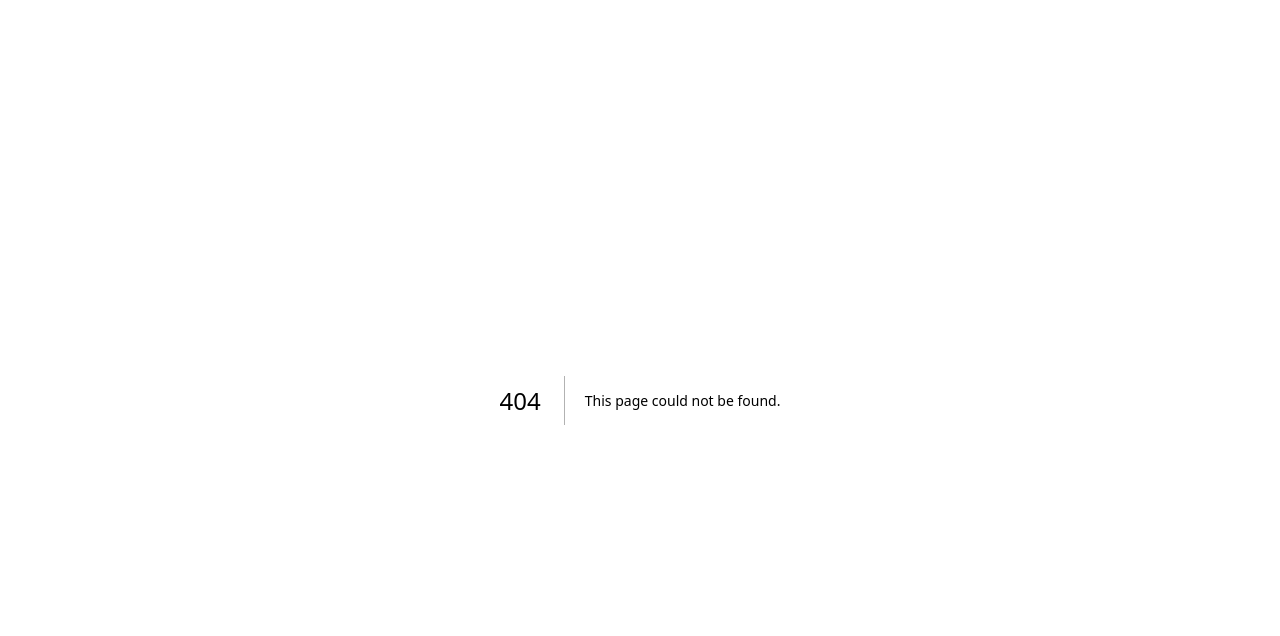
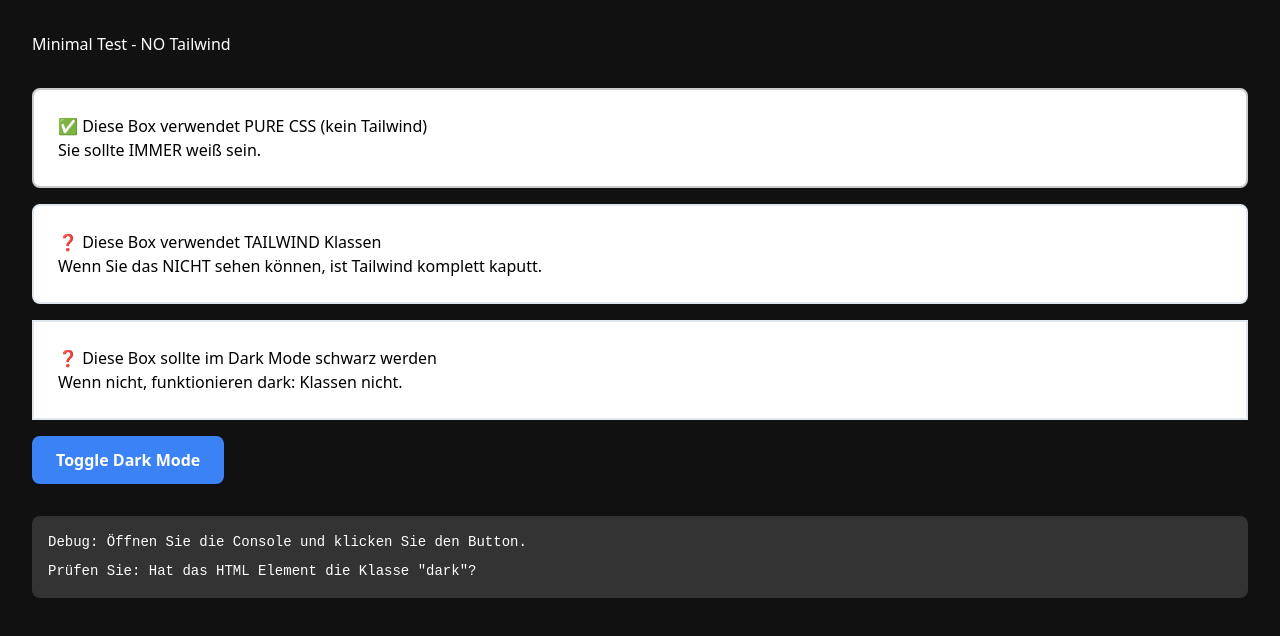
Before and after one commit to skquievreux/svg-grafik-generator, a Next.js app in the folder svg-grafik-next/: page /minimal-test in a window 1280 px wide. Before the commit this address had no page. Shown: the top 636 px of the page. Built offline with nearby package versions, Linux system fonts and the light colour scheme.

Commit message:
fix(v1.8.0): implement Tailwind v4 with @custom-variant dark mode - WORKING!

```diff
--- a/svg-grafik-next/app/globals.css
+++ b/svg-grafik-next/app/globals.css
@@ -1,83 +1,94 @@
-@tailwind base;
-@tailwind components;
-@tailwind utilities;
+@import "tailwindcss";
 
+/* ============================================
+   Dark Mode Custom Variant (CRITICAL!)
+   ============================================ */
+@custom-variant dark (&:where(.dark, .dark *));
+
+/* ============================================
+   Theme Variablen (ersetzt tailwind.config.js)
+   ============================================ */
+@theme {
+  /* Custom Colors - Space Theme */
+  --color-space-950: #050511;
+  --color-space-900: #0a0b1e;
+  --color-space-800: #141428;
+  --color-space-light: #2a2b4a;
+
+  /* Neon Accents */
+  --color-neon-gold: #FFD700;
+  --color-neon-purple: #BD00FF;
+  --color-neon-cyan: #00F0FF;
+  --color-neon-pink: #FF0055;
+
+  /* Primary Colors */
+  --color-primary: #D4B55C;
+  --color-secondary: #2C3E50;
+
+  /* Functional Colors */
+  --color-success: #10B981;
+  --color-warning: #F59E0B;
+  --color-error: #EF4444;
+  --color-info: #3B82F6;
+}
+
+/* ============================================
+   Base Layer für CSS Variablen
+   ============================================ */
 @layer base {
   :root {
-    /* LIGHT MODE (Default) */
+    /* Light Mode Variablen */
     --background: 0 0% 93%;
-    /* #edeff2 - Light gray optimized for dashboards */
     --foreground: 222 47% 11%;
-    /* Dark blue/gray text */
-
     --card: 0 0% 100%;
     --card-foreground: 222 47% 11%;
-
     --popover: 0 0% 100%;
     --popover-foreground: 222 47% 11%;
-
     --primary: 221 83% 53%;
-    /* Blue 600 */
     --primary-foreground: 210 40% 98%;
-
     --secondary: 210 40% 96.1%;
     --secondary-foreground: 222 47% 11%;
-
     --muted: 210 40% 96.1%;
     --muted-foreground: 215 16% 47%;
-
     --accent: 210 40% 96.1%;
     --accent-foreground: 222 47% 11%;
-
     --destructive: 0 84.2% 60.2%;
     --destructive-foreground: 210 40% 98%;
-
     --border: 214 32% 91%;
     --input: 214 32% 91%;
     --ring: 221 83% 53%;
-
     --radius: 0.75rem;
-    --font-sans: 'Inter', sans-serif;
   }
 
   .dark {
-    /* DARK MODE (Cosmic) */
+    /* Dark Mode Variablen */
     --background: 240 10% 4%;
-    /* #050511 Deep Space */
     --foreground: 210 40% 98%;
-
     --card: 240 10% 7%;
-    /* Space 900 like */
     --card-foreground: 210 40% 98%;
-
     --popover: 240 10% 4%;
     --popover-foreground: 210 40% 98%;
-
     --primary: 48 96% 51%;
-    /* Gold */
     --primary-foreground: 240 5.9% 10%;
-
     --secondary: 240 3.7% 15.9%;
     --secondary-foreground: 0 0% 98%;
-
     --muted: 240 3.7% 15.9%;
     --muted-foreground: 240 5% 64.9%;
-
     --accent: 240 3.7% 15.9%;
     --accent-foreground: 0 0% 98%;
-
     --destructive: 0 62.8% 30.6%;
     --destructive-foreground: 0 0% 98%;
-
     --border: 240 3.7% 15.9%;
     --input: 240 3.7% 15.9%;
     --ring: 240 4.9% 83.9%;
   }
-}
 
-@layer base {
   * {
     border-color: hsl(var(--border));
+  }
+
+  html {
+    scroll-behavior: smooth;
   }
 
   body {
@@ -88,7 +99,7 @@
     transition: background-color 0.3s ease, color 0.3s ease;
   }
 
-  /* Only apply cosmic gradients in dark mode */
+  /* Cosmic gradients only in dark mode */
   .dark body {
     background-image:
       radial-gradient(circle at 10% 20%, rgba(189, 0, 255, 0.1) 0%, transparent 40%),
@@ -97,7 +108,9 @@
   }
 }
 
-/* Custom Scrollbar */
+/* ============================================
+   Custom Scrollbar
+   ============================================ */
 ::-webkit-scrollbar {
   width: 8px;
   height: 8px;
@@ -116,19 +129,10 @@
   background: rgba(255, 255, 255, 0.25);
 }
 
-/* Confetti Particle Animation */
-.confetti-piece {
-  position: absolute;
-  width: 8px;
-  height: 8px;
-  background-color: #ffd700;
-  opacity: 0;
-  pointer-events: none;
-  z-index: 9999;
-}
-
-/* Glass Card Utility for Light/Dark Mode */
-.glass-card {
+/* ============================================
+   Custom Utilities
+   ============================================ */
+@utility glass-card {
   background: rgba(255, 255, 255, 0.7);
   backdrop-filter: blur(12px);
   border: 1px solid rgba(0, 0, 0, 0.1);
--- /dev/null
+++ b/svg-grafik-next/app/minimal-test/page.tsx
@@ -0,0 +1,61 @@
+'use client';
+
+export default function MinimalTest() {
+    return (
+        <div style={{ padding: '2rem', minHeight: '100vh', backgroundColor: '#111' }}>
+            <h1 style={{ color: 'white', marginBottom: '2rem' }}>Minimal Test - NO Tailwind</h1>
+
+            {/* Pure CSS - should ALWAYS work */}
+            <div style={{
+                padding: '1.5rem',
+                marginBottom: '1rem',
+                backgroundColor: 'white',
+                color: 'black',
+                border: '2px solid #ccc',
+                borderRadius: '8px'
+            }}>
+                <p>✅ Diese Box verwendet PURE CSS (kein Tailwind)</p>
+                <p>Sie sollte IMMER weiß sein.</p>
+            </div>
+
+            {/* Tailwind classes */}
+            <div className="p-6 mb-4 bg-white text-black border-2 rounded-lg">
+                <p>❓ Diese Box verwendet TAILWIND Klassen</p>
+                <p>Wenn Sie das NICHT sehen können, ist Tailwind komplett kaputt.</p>
+            </div>
+
+            {/* Dark mode test */}
+            <div className="p-6 mb-4 bg-white dark:bg-black text-black dark:text-white border-2">
+                <p>❓ Diese Box sollte im Dark Mode schwarz werden</p>
+                <p>Wenn nicht, funktionieren dark: Klassen nicht.</p>
+            </div>
+
+            <button
+                onClick={() => {
+                    document.documentElement.classList.toggle('dark');
+                    console.log('HTML classes:', document.documentElement.className);
+                }}
+                style={{
+                    padding: '0.75rem 1.5rem',
+                    backgroundColor: '#3b82f6',
+                    color: 'white',
+                    border: 'none',
+                    borderRadius: '0.5rem',
+                    cursor: 'pointer',
+                    fontWeight: '600'
+                }}
+            >
+                Toggle Dark Mode
+            </button>
+
+            <div style={{ marginTop: '2rem', padding: '1rem', backgroundColor: '#333', color: 'white', borderRadius: '8px' }}>
+                <p style={{ fontSize: '0.875rem', fontFamily: 'monospace' }}>
+                    Debug: Öffnen Sie die Console und klicken Sie den Button.
+                </p>
+                <p style={{ fontSize: '0.875rem', fontFamily: 'monospace', marginTop: '0.5rem' }}>
+                    Prüfen Sie: Hat das HTML Element die Klasse "dark"?
+                </p>
+            </div>
+        </div>
+    );
+}
--- /dev/null
+++ b/svg-grafik-next/app/simple-test/page.tsx
@@ -0,0 +1,36 @@
+'use client';
+
+export default function SimpleDarkTest() {
+    return (
+        <div className="min-h-screen p-8">
+            <h1 className="text-4xl font-bold mb-8">Simple Dark Mode Test</h1>
+
+            {/* This should work if Tailwind dark: works */}
+            <div className="p-6 mb-4 bg-white dark:bg-black text-black dark:text-white border-2">
+                <p>Dieser Text sollte im Dark Mode weiß auf schwarz sein.</p>
+                <p className="mt-2 text-sm opacity-70">
+                    Wenn Sie das NICHT sehen können, funktionieren die dark: Klassen nicht.
+                </p>
+            </div>
+
+            {/* Manual toggle */}
+            <button
+                onClick={() => {
+                    const html = document.documentElement;
+                    html.classList.toggle('dark');
+                    console.log('Toggled! Classes:', html.className);
+                }}
+                className="px-6 py-3 bg-blue-600 text-white rounded-lg font-semibold"
+            >
+                Toggle Dark Mode
+            </button>
+
+            {/* Show current state */}
+            <div className="mt-4 p-4 bg-gray-100 dark:bg-gray-800 rounded">
+                <p className="text-sm font-mono text-gray-900 dark:text-gray-100">
+                    Wenn diese Box im Dark Mode NICHT dunkel wird, ist Tailwind kaputt.
+                </p>
+            </div>
+        </div>
+    );
+}
--- /dev/null
+++ b/svg-grafik-next/app/test-dark/page.tsx
@@ -0,0 +1,74 @@
+'use client';
+
+export default function DarkModeTest() {
+    return (
+        <div className="min-h-screen p-8">
+            <h1 className="text-4xl font-bold mb-8 text-gray-900 dark:text-white">
+                Dark Mode Test
+            </h1>
+
+            <div className="space-y-4">
+                {/* Test 1: Basic dark mode */}
+                <div className="p-6 bg-white dark:bg-gray-900 border-2 border-gray-200 dark:border-gray-700 rounded-lg">
+                    <h2 className="text-xl font-semibold text-gray-900 dark:text-white mb-2">
+                        Test 1: Basic Dark Mode
+                    </h2>
+                    <p className="text-gray-600 dark:text-gray-300">
+                        Dieser Hintergrund sollte im Dark Mode dunkel sein.
+                    </p>
+                </div>
+
+                {/* Test 2: Space colors */}
+                <div className="p-6 bg-white dark:bg-space-950 border-2 border-gray-200 dark:border-space-800 rounded-lg">
+                    <h2 className="text-xl font-semibold text-gray-900 dark:text-white mb-2">
+                        Test 2: Space-950 Background
+                    </h2>
+                    <p className="text-gray-600 dark:text-gray-300">
+                        Dieser Hintergrund sollte im Dark Mode TIEFSCHW ARZ (space-950) sein.
+                    </p>
+                </div>
+
+                {/* Test 3: Manual toggle */}
+                <div className="p-6 bg-gray-100 dark:bg-gray-800 rounded-lg">
+                    <h2 className="text-xl font-semibold text-gray-900 dark:text-white mb-4">
+                        Test 3: Manual Toggle
+                    </h2>
+                    <button
+                        onClick={() => {
+                            const html = document.documentElement;
+                            const isDark = html.classList.contains('dark');
+
+                            if (isDark) {
+                                html.classList.remove('dark');
+                                html.classList.add('light');
+                                console.log('Switched to LIGHT mode');
+                            } else {
+                                html.classList.remove('light');
+                                html.classList.add('dark');
+                                console.log('Switched to DARK mode');
+                            }
+
+                            console.log('HTML classes:', html.className);
+                        }}
+                        className="px-6 py-3 bg-blue-600 hover:bg-blue-700 text-white font-semibold rounded-lg transition-colors"
+                    >
+                        Toggle Dark Mode (Check Console)
+                    </button>
+                </div>
+
+                {/* Current state display */}
+                <div className="p-6 bg-yellow-50 dark:bg-yellow-900/20 border-2 border-yellow-200 dark:border-yellow-700 rounded-lg">
+                    <h2 className="text-xl font-semibold text-gray-900 dark:text-white mb-2">
+                        Debug Info
+                    </h2>
+                    <p className="text-sm font-mono text-gray-700 dark:text-gray-300">
+                        Öffnen Sie die Console (F12) und klicken Sie den Button oben.
+                    </p>
+                    <p className="text-sm font-mono text-gray-700 dark:text-gray-300 mt-2">
+                        Prüfen Sie das HTML Element im Inspector - es sollte class="dark" oder class="light" haben.
+                    </p>
+                </div>
+            </div>
+        </div>
+    );
+}
--- a/svg-grafik-next/package.json
+++ b/svg-grafik-next/package.json
@@ -30,7 +30,7 @@
     "react": "^18.0.0",
     "react-dom": "^18.0.0",
     "tailwind-merge": "^2.6.0",
-    "tailwindcss-animate": "^1.0.7",
+    "tailwindcss": "^4.0.0",
     "zod": "^3.22.4"
   },
   "devDependencies": {
@@ -49,7 +49,6 @@
     "jsdom": "^23.0.1",
     "postcss": "^8.4.31",
     "prettier": "^3.1.1",
-    "tailwindcss": "^3.3.0",
     "typescript": "^5.7.2",
     "vitest": "^4.0.15"
   }
--- a/svg-grafik-next/postcss.config.js
+++ /dev/null
@@ -1,6 +0,0 @@
-module.exports = {
-    plugins: {
-        tailwindcss: {},
-        autoprefixer: {},
-    },
-}
--- /dev/null
+++ b/svg-grafik-next/postcss.config.mjs
@@ -0,0 +1,6 @@
+export default {
+    plugins: {
+        "@tailwindcss/postcss": {},
+        autoprefixer: {},
+    },
+};
--- a/svg-grafik-next/tailwind.config.ts
+++ b/svg-grafik-next/tailwind.config.ts
@@ -2,7 +2,6 @@ import type { Config } from "tailwindcss";
 import plugin from "tailwindcss/plugin";
 
 const config: Config = {
-    darkMode: ["class"],
     content: [
         "./pages/**/*.{js,ts,jsx,tsx,mdx}",
         "./components/**/*.{js,ts,jsx,tsx,mdx}",
@@ -128,7 +127,6 @@ const config: Config = {
         },
     },
     plugins: [
-        require("tailwindcss-animate"),
         plugin(function ({ addUtilities }) {
             addUtilities({
                 '.glass-panel': {
```
Also changed, not shown: 2 other files (tests, documents, lock files or other folders).
